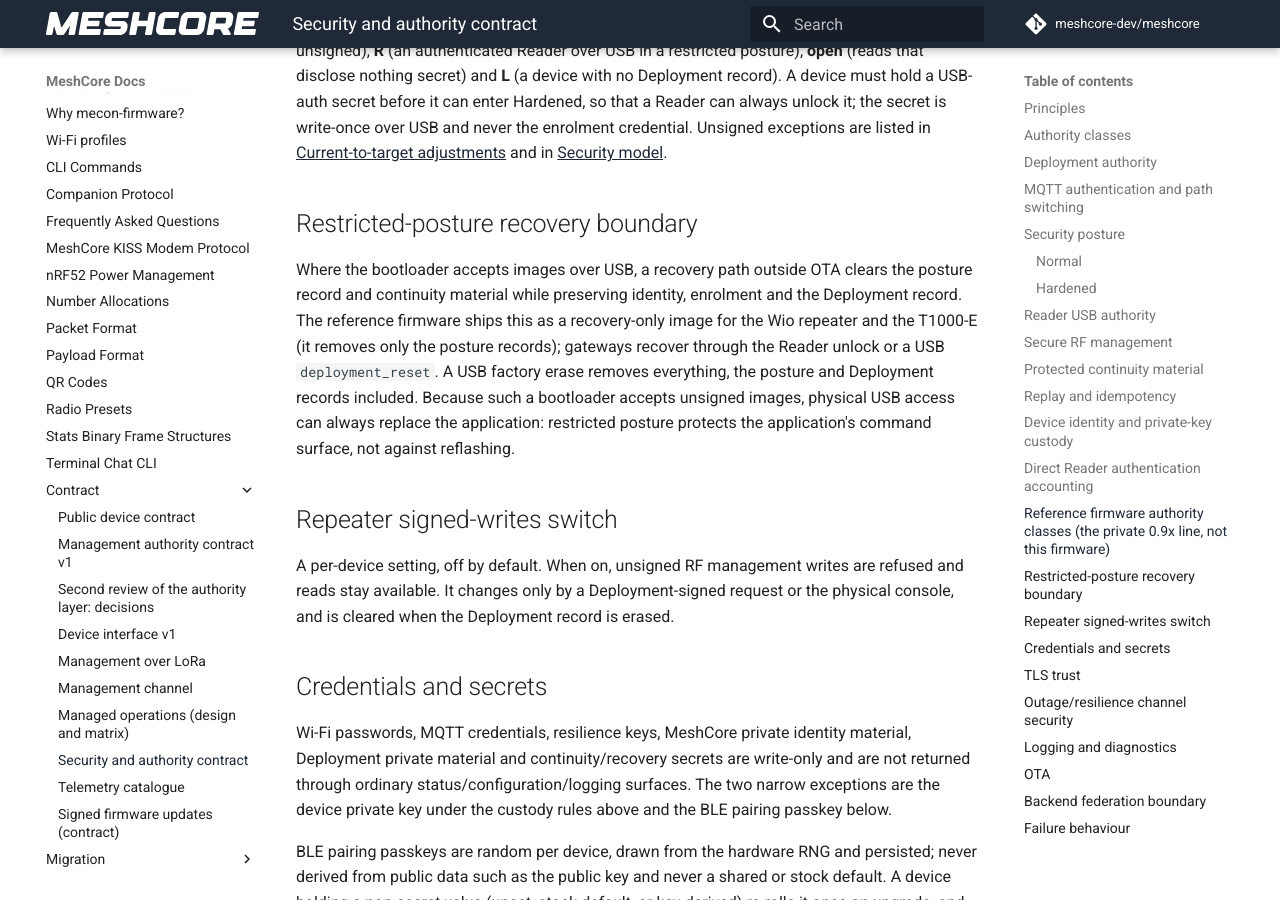
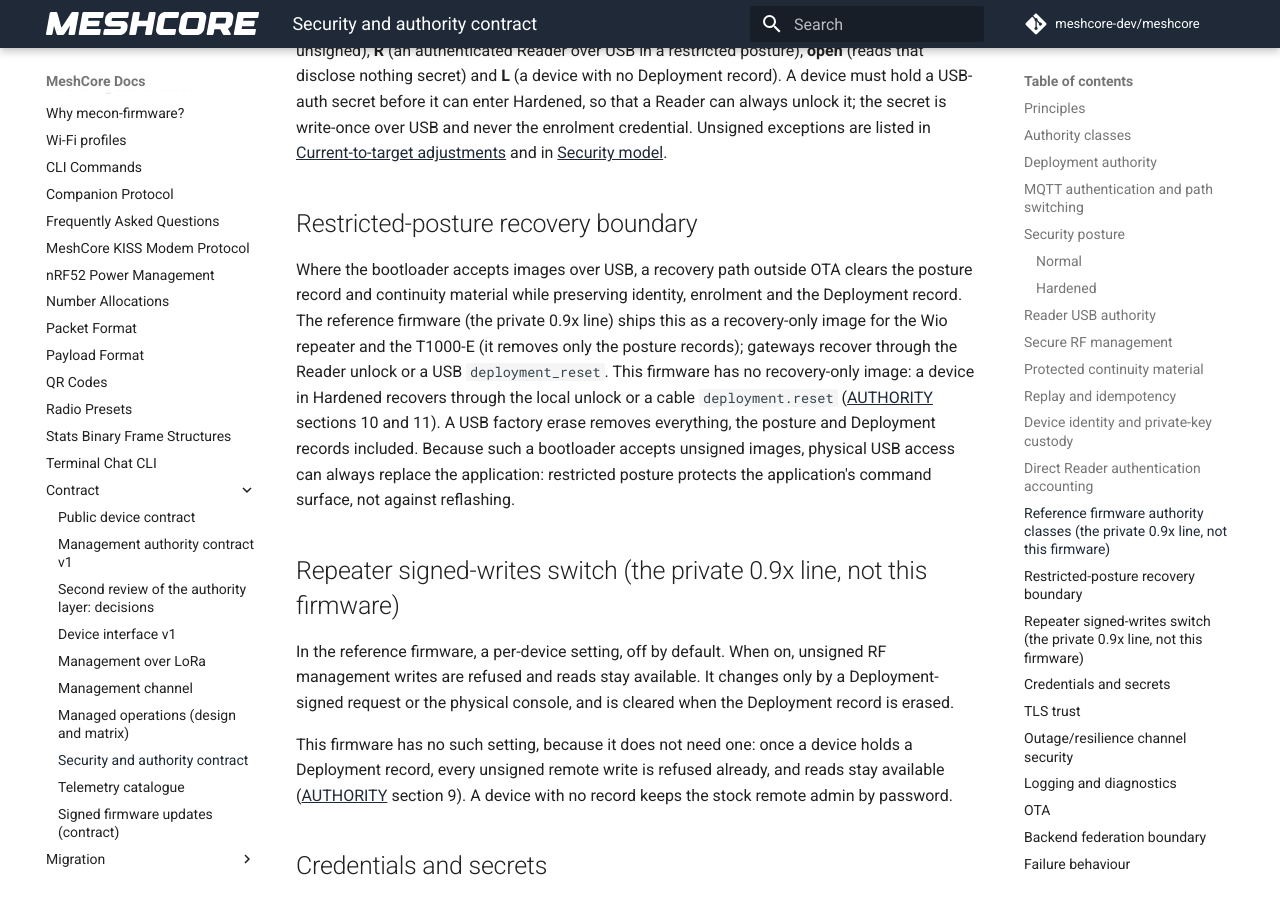
Before and after one commit to hoejriis/mecon-firmware, an MkDocs documentation site: the page built from docs/contract/SECURITY_AND_AUTHORITY.md, in a window 1280 px wide and 900 px high, scrolled down 4960 px. Built offline with MkDocs 1.6.1 and Material for MkDocs 9.7.7, drawn with Linux system fonts in a browser that asks for light colours; comment, search, counter and statistics services are not loaded; some of the changed text lies outside the part shown.

Commit message:
SECURITY_AND_AUTHORITY: say which three sections are the 0.9x line's
The docs-against-code sweep of Issue 428 (item 5) found three sections
describing things this firmware does not have: a recovery-only image for
the Wio and T1000-E, a Repeater signed-writes switch, and an OTA rule for
a Normal "Both" connectivity mode. Each is the private 0.9x line's, and
now says so, with what this firmware does instead:
- recovery is the local unlock or a cable deployment.reset;
- the switch is not needed, since an enrolled device already refuses
  every unsigned remote write (AUTHORITY section 9);
- the connectivity modes are ble and wifi, one at a time
  (src/helpers/connmode/ConnMode.h), so there is no Both to step down
  from.

Co-Authored-By: Claude Opus 5.5 (1M context) <noreply@anthropic.com>

```diff
--- a/docs/contract/SECURITY_AND_AUTHORITY.md
+++ b/docs/contract/SECURITY_AND_AUTHORITY.md
@@ -120,11 +120,13 @@ The reference firmware's vocabulary maps the classes above to five codes: **S**
 
 ## Restricted-posture recovery boundary
 
-Where the bootloader accepts images over USB, a recovery path outside OTA clears the posture record and continuity material while preserving identity, enrolment and the Deployment record. The reference firmware ships this as a recovery-only image for the Wio repeater and the T1000-E (it removes only the posture records); gateways recover through the Reader unlock or a USB `deployment_reset`. A USB factory erase removes everything, the posture and Deployment records included. Because such a bootloader accepts unsigned images, physical USB access can always replace the application: restricted posture protects the application's command surface, not against reflashing.
+Where the bootloader accepts images over USB, a recovery path outside OTA clears the posture record and continuity material while preserving identity, enrolment and the Deployment record. The reference firmware (the private 0.9x line) ships this as a recovery-only image for the Wio repeater and the T1000-E (it removes only the posture records); gateways recover through the Reader unlock or a USB `deployment_reset`. This firmware has no recovery-only image: a device in Hardened recovers through the local unlock or a cable `deployment.reset` ([AUTHORITY](AUTHORITY.md) sections 10 and 11). A USB factory erase removes everything, the posture and Deployment records included. Because such a bootloader accepts unsigned images, physical USB access can always replace the application: restricted posture protects the application's command surface, not against reflashing.
 
-## Repeater signed-writes switch
+## Repeater signed-writes switch (the private 0.9x line, not this firmware)
 
-A per-device setting, off by default. When on, unsigned RF management writes are refused and reads stay available. It changes only by a Deployment-signed request or the physical console, and is cleared when the Deployment record is erased.
+In the reference firmware, a per-device setting, off by default. When on, unsigned RF management writes are refused and reads stay available. It changes only by a Deployment-signed request or the physical console, and is cleared when the Deployment record is erased.
+
+This firmware has no such setting, because it does not need one: once a device holds a Deployment record, every unsigned remote write is refused already, and reads stay available ([AUTHORITY](AUTHORITY.md) section 9). A device with no record keeps the stock remote admin by password.
 
 ## Credentials and secrets
 
@@ -150,7 +152,7 @@ Hardened local/unauthenticated diagnostics are sanitized; authenticated manageme
 
 OTA authority permits only an approved authenticated/integrity-checked release compatible with hardware, role and variant. Arbitrary URL/binary execution is not OTA authority.
 
-Hardened may accept OTA through supported authenticated management transports. Normal `Both` may temporarily stop BLE to recover heap during OTA without changing the persisted connectivity mode.
+Hardened may accept OTA through supported authenticated management transports. In the reference firmware (the private 0.9x line), Normal `Both` may temporarily stop BLE to recover heap during OTA without changing the persisted connectivity mode. This firmware's connectivity modes are `ble` and `wifi`, one at a time, so it has no `Both` mode to step down from during an update.
 
 ## Backend federation boundary
 
```
